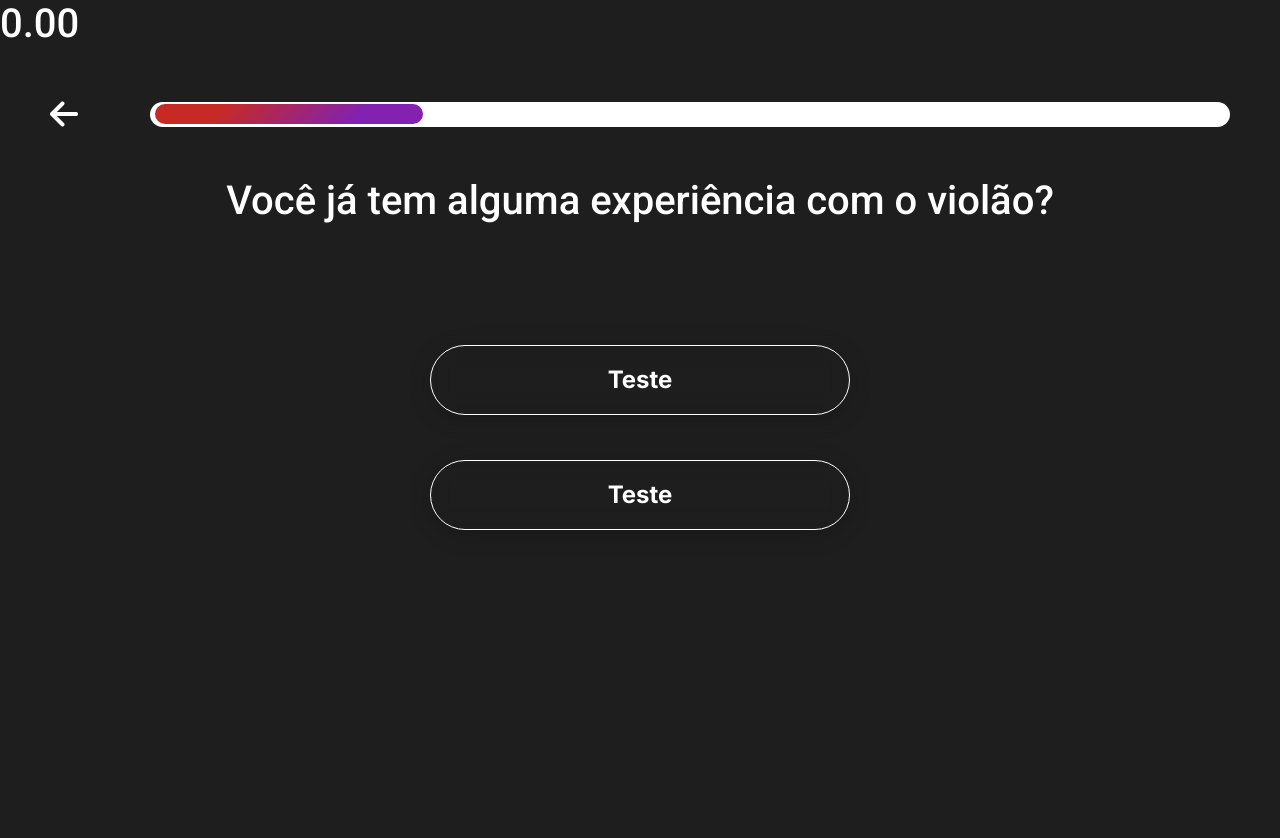
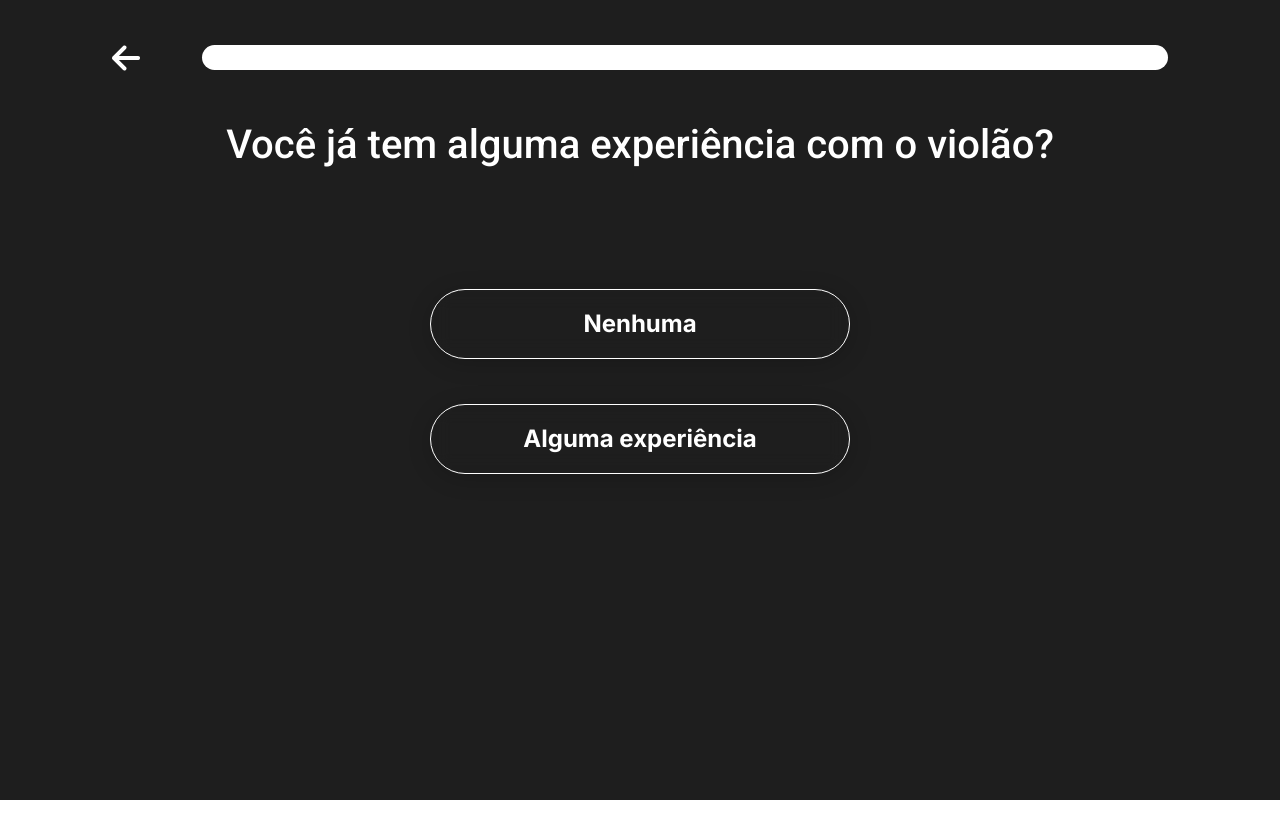
Before and after one commit to thaisdsandim/MyJam-front, a React (Vite) app: page /onboarding in a window 1280 px wide. Shown: the top 838 px of the page. After the commit the page ends 800 px from the top, so only its background shows below. Built offline with nearby package versions, Linux system fonts and the light colour scheme.

Commit message:
onboardingStates-progressBar
Finalizando a funcionalidade de troca de páginas por estado e barra de progresso.

```diff
--- a/src/components/onboarding/Onboarding.style.ts
+++ b/src/components/onboarding/Onboarding.style.ts
@@ -1,19 +1,25 @@
 import styled from "styled-components";
 
 export const Container = styled.div`
-  max-width: 1080px;
+  background: #fff;
   color: white;
   height: 100vh;
   padding-top: 45px;
+  overflow: hidden;
+  background-color: #1e1e1e;
 
-  h1 {
+
+  .progress-container {
+    width: 1080px;
+
+  }
+
+  .onboarding-title {
     margin-top: 50px;
     margin-bottom: 120px;
   }
 
   .progress {
-    margin-right: 100px;
-    width: 1080px;
     height: 25px;
     background-color: #fff;
     border-radius: 30px;
@@ -22,7 +28,6 @@ export const Container = styled.div`
 
   .percent {
     margin-left: 0px;
-    width: 25%;
     height: 20px;
     background-image: linear-gradient(
       -45deg,
--- a/src/components/onboarding/OnboardingContent.tsx
+++ b/src/components/onboarding/OnboardingContent.tsx
@@ -1,36 +1,111 @@
 import "../../../node_modules/bootstrap/dist/css/bootstrap.min.css";
-import { Container } from "./Onboarding.style";
 import { OnboardingButton } from "./OnboardingButton.style";
-import ArrowLeft from "../../assets/images/ArrowLeft.png";
 
 type OnBoardingContentProps = {
   page: number;
-  title: string[];
   onClick: () => void;
 };
 
-function OnBoardingContent(props: OnBoardingContentProps) {
+export function OnBoardingHome(props: OnBoardingContentProps) {
   return (
-    <Container className="d-flex flex-column align-items-center">
-      <div className="row  align-items-center">
-        <div className="col-1">
-          <img src={ArrowLeft} alt="Arrow, previous page." />
-        </div>
-        <div className="col-11 ">
-          <div className="progress d-flex align-items-center">
-            <div className="percent"></div>
-          </div>
+    <div className="d-flex flex-column align-items-center justify-content-center">
+      <div className="row justify-content-center align-items-center text-center">
+        <div className="col-md-auto">
+          <h1 className="onboarding-title">
+            Você já tem alguma experiência com o violão?
+          </h1>
         </div>
       </div>
+      <OnboardingButton onClick={props.onClick}>Nenhuma</OnboardingButton>
+      <OnboardingButton onClick={props.onClick}>
+        Alguma experiência
+      </OnboardingButton>
+    </div>
+  );
+}
+export function OnBoardingExperience(props: OnBoardingContentProps) {
+  return (
+    <div className="d-flex flex-column align-items-center justify-content-center">
       <div className="row justify-content-center align-items-center text-center">
         <div className="col-md-auto">
-          <h1>Você já tem alguma experiência com o violão? </h1>
+          <h1 className="onboarding-title">
+            Você já tem alguma experiência com o violão?
+          </h1>
         </div>
       </div>
-      <OnboardingButton onClick={props.onClick}>{props.title}</OnboardingButton>
-      <OnboardingButton onClick={props.onClick}>{props.title}</OnboardingButton>
-    </Container>
+      <OnboardingButton onClick={props.onClick}>Nenhuma</OnboardingButton>
+      <OnboardingButton onClick={props.onClick}>
+        Alguma experiência
+      </OnboardingButton>
+    </div>
   );
 }
-
-export default OnBoardingContent;
+export function OnBoardingPractice(props: OnBoardingContentProps) {
+  return (
+    <div className="d-flex flex-column align-items-center justify-content-center">
+      <div className="row justify-content-center align-items-center text-center">
+        <div className="col-md-auto">
+          <h1 className="onboarding-title">
+            Quantas vezes na semana você pode praticar?
+          </h1>
+        </div>
+      </div>
+      <OnboardingButton onClick={props.onClick}>
+        Uma vez na semana
+      </OnboardingButton>
+      <OnboardingButton onClick={props.onClick}>
+        Apenas nos fins de semana
+      </OnboardingButton>
+      <OnboardingButton onClick={props.onClick}>
+        Duas vezes na semana
+      </OnboardingButton>
+      <OnboardingButton onClick={props.onClick}>
+        Apenas nos fins de semana
+      </OnboardingButton>
+      <OnboardingButton onClick={props.onClick}>Todos os dias</OnboardingButton>
+    </div>
+  );
+}
+export function OnBoardingMusicalStyle(props: OnBoardingContentProps) {
+  return (
+    <div className="d-flex flex-column align-items-center justify-content-center">
+      <div className="row justify-content-center align-items-center text-center">
+        <div className="col-md-auto">
+          <h1 className="onboarding-title">
+            Qual estilo musical você mais gosta?
+          </h1>
+        </div>
+      </div>
+      <OnboardingButton onClick={props.onClick}>Rock</OnboardingButton>
+      <OnboardingButton onClick={props.onClick}>Pop</OnboardingButton>
+      <OnboardingButton onClick={props.onClick}>
+        Música Brasileira
+      </OnboardingButton>
+      <OnboardingButton onClick={props.onClick}>Jazz</OnboardingButton>
+      <OnboardingButton onClick={props.onClick}>Blues</OnboardingButton>
+    </div>
+  );
+}
+export function OnBoardingLearn(props: OnBoardingContentProps) {
+  return (
+    <div className="d-flex flex-column align-items-center justify-content-center">
+      <div className="row justify-content-center align-items-center text-center">
+        <div className="col-md-auto">
+          <h1 className="onboarding-title">O que você quer aprender?</h1>
+        </div>
+      </div>
+      <OnboardingButton onClick={props.onClick}>
+        Aprender o básico
+      </OnboardingButton>
+      <OnboardingButton onClick={props.onClick}>
+        Tocar as músicas que gosto
+      </OnboardingButton>
+      <OnboardingButton onClick={props.onClick}>
+        Tocar em eventos
+      </OnboardingButton>
+      <OnboardingButton onClick={props.onClick}>
+        O máximo possível
+      </OnboardingButton>
+    </div>
+  );
+}
--- a/src/index.css
+++ b/src/index.css
@@ -4,7 +4,6 @@
   padding: 0;
   box-sizing: border-box;
   margin: 0 auto;
-  background-color: #1e1e1e;
 }
 #root, body {
   height: 100vh;
--- a/src/pages/Onboarding.tsx
+++ b/src/pages/Onboarding.tsx
@@ -1,5 +1,14 @@
 import { useState } from "react";
-import OnBoardingContent from "../components/onboarding/OnboardingContent";
+import {
+  OnBoardingHome,
+  OnBoardingExperience,
+  OnBoardingMusicalStyle,
+  OnBoardingPractice,
+  OnBoardingLearn,
+} from "../components/onboarding/OnboardingContent";
+import { OnboardingBar } from "../components/onboarding/OnboardingBar";
+import { Container } from "../components/onboarding/Onboarding.style";
+import ArrowLeft from "../assets/images/ArrowLeft.png";
 
 export function OnBoarding() {
   const [page, setPage] = useState(0);
@@ -19,52 +28,42 @@ export function OnBoarding() {
 
   if (isFinish) {
     return (
-      <div
-        style={{
-          maxWidth: 1200,
-          margin: "30px auto",
-        }}
-      >
+      <div>
         <h1>Completou</h1>
       </div>
     );
   }
 
   return (
-    <div className="">
-      <h1 style={{ color: "white" }}> {Number((page * 100) / 3).toFixed(2)}</h1>
+    <Container className="d-flex flex-column align-items-center">
+      {/* <h1 style={{ color: "white" }}> {Number((page * 100) / 3).toFixed(2)}</h1> */}
+      <div className="progress-container row">
+        <div className=" col-1">
+          <img src={ArrowLeft} alt="Arrow, previous page." />
+        </div>
+        <div className=" col-11 ">
+          <div className="progress d-flex align-items-center">
+            <div
+              className="percent"
+              style={{ color: "white", width: (page * 100) / 4 + "%" }}
+            ></div>
+          </div>
+        </div>
+      </div>
 
-      {page === 0 && (
-        <OnBoardingContent
-          title={["Teste"]}
-          page={page}
-          onClick={proximaPagina}
-        />
-      )}
+      {page === 0 && <OnBoardingHome page={page} onClick={proximaPagina} />}
 
       {page === 1 && (
-        <OnBoardingContent
-          title={["Teste"]}
-          page={page}
-          onClick={proximaPagina}
-        />
+        <OnBoardingExperience page={page} onClick={proximaPagina} />
       )}
 
       {page === 2 && (
-        <OnBoardingContent
-          title={["Teste"]}
-          page={page}
-          onClick={proximaPagina}
-        />
+        <OnBoardingMusicalStyle page={page} onClick={proximaPagina} />
       )}
 
-      {page === 3 && (
-        <OnBoardingContent
-          title={["Teste"]}
-          page={page}
-          onClick={proximaPagina}
-        />
-      )}
-    </div>
+      {page === 3 && <OnBoardingPractice page={page} onClick={proximaPagina} />}
+
+      {page === 4 && <OnBoardingLearn page={page} onClick={proximaPagina} />}
+    </Container>
   );
 }
--- a/src/routes/index.tsx
+++ b/src/routes/index.tsx
@@ -1,6 +1,6 @@
 import { createBrowserRouter } from "react-router-dom";
 import Home from "../pages/home";
-import { OnBoarding } from "../pages/Onboarding";
+import { OnBoarding } from "../pages/onboarding";
 
 const router = createBrowserRouter([
   {
```
